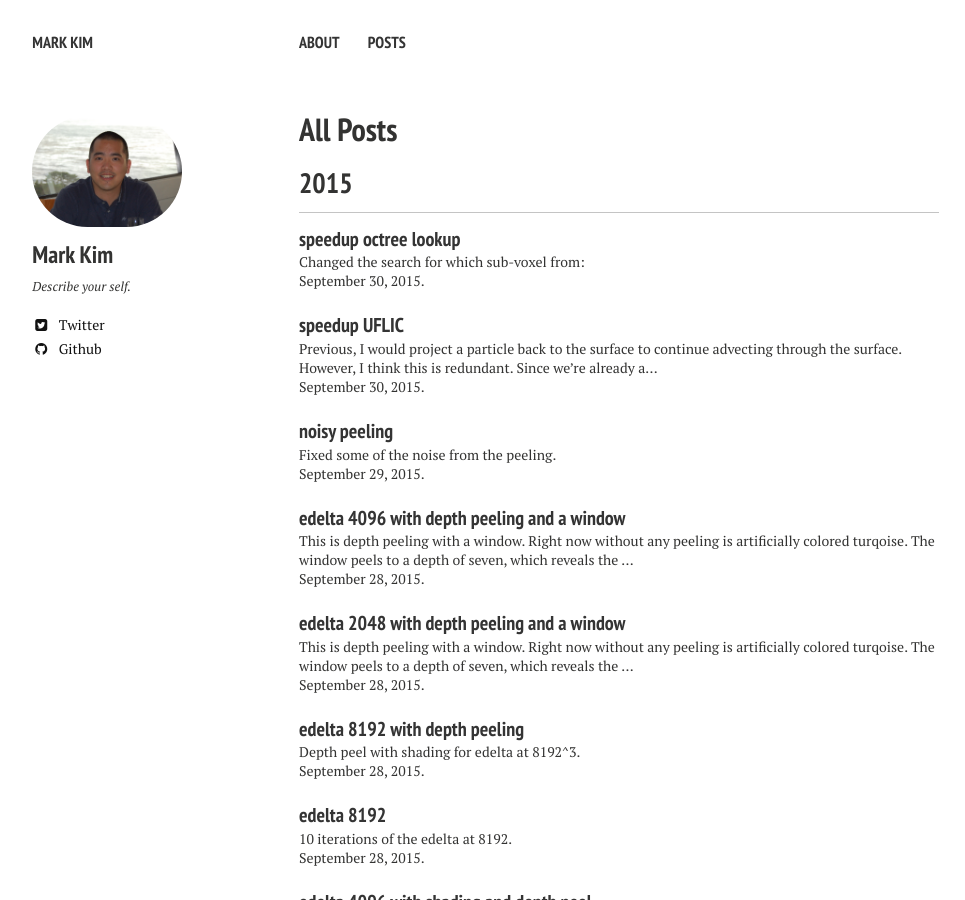
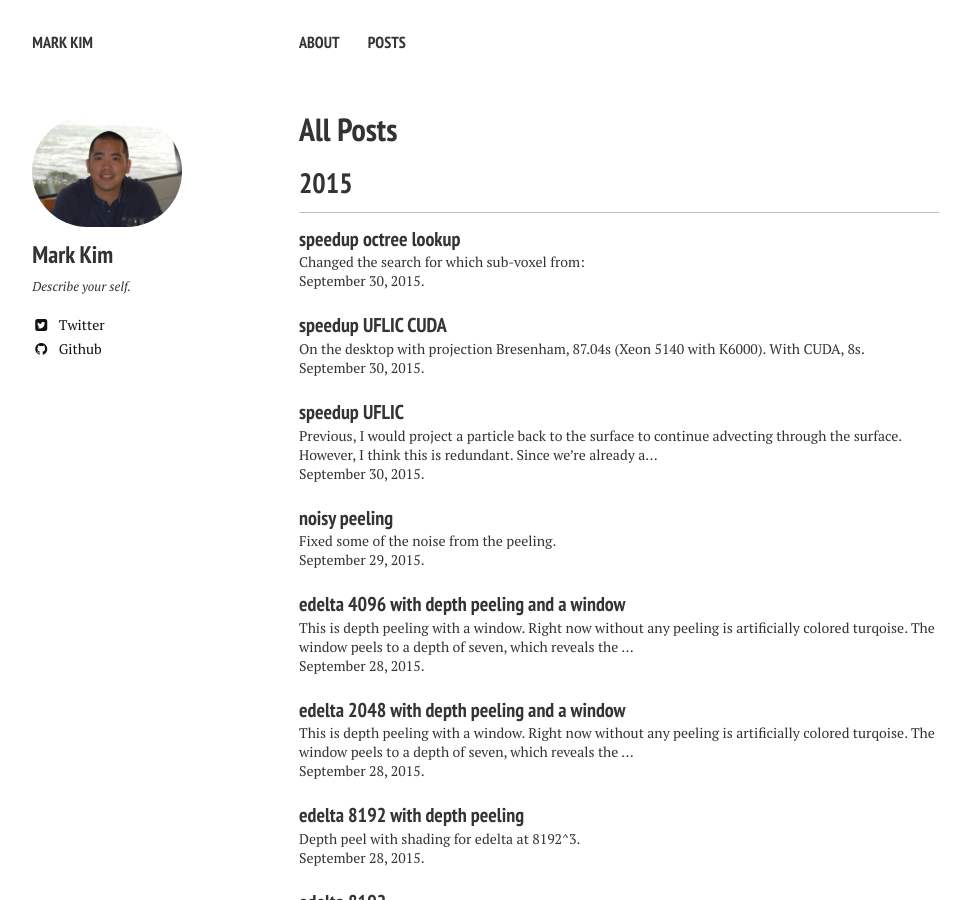
Before and after one commit to merelyMark/merelyMark.github.io, a Jekyll site: the page built from posts/index.md, in a window 1280 px wide and 900 px high. Shown: the whole window, without its empty margins (21-986 px from the left). Built offline with Jekyll 4.4.1, drawn with Linux system fonts in a browser that asks for light colours; nearby versions of some CDN libraries.

Commit message:
Previous commit should have been 4096, not 2048.
Timing results for no projection on the GPU. Blazing fast.

```diff
--- /dev/null
+++ b/_posts/2015-09-30-uflic-cpm-getIdx-speedup-part3.md
@@ -0,0 +1,13 @@
+---
+layout: post
+title: "speedup UFLIC CUDA"
+author: mark_kim
+modified:
+date:   2015-09-30 12:00
+tags: []
+---
+On the desktop with projection Bresenham, 87.04s (Xeon 5140 with K6000). With CUDA, 8s.
+
+![edelta, 4096 projection, CUDA](/images/2015-09-30/edelta-4096-projection-bresenham-cuda.png)
+
+![edelta, 4096 no projection, CUDA](/images/2015-09-30/edelta-4096-no-proj-bresenham-cuda.png)
```
Also changed, not shown: _posts/2015-09-30-uflic-cpm-getIdx-speedup-part2.md (+3 -3 lines), images/2015-09-30/edelta-4096-no-proj-bresenham-cuda.png (added), images/2015-09-30/edelta-4096-no-proj-bresenham.png (renamed from images/2015-09-30/edelta-2048-no-proj-bresenham.png), images/2015-09-30/edelta-4096-proj-bresenham.png (renamed from images/2015-09-30/edelta-2048-proj-bresenham.png), images/2015-09-30/edelta-4096-projection-bresenham-cuda.png (added).
